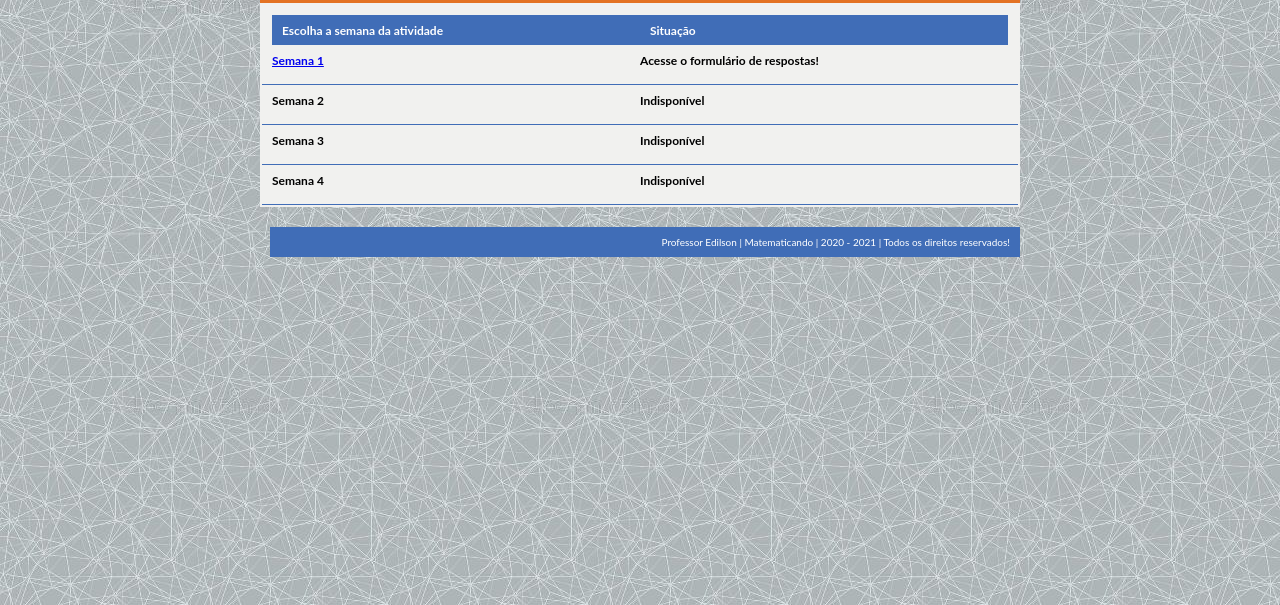
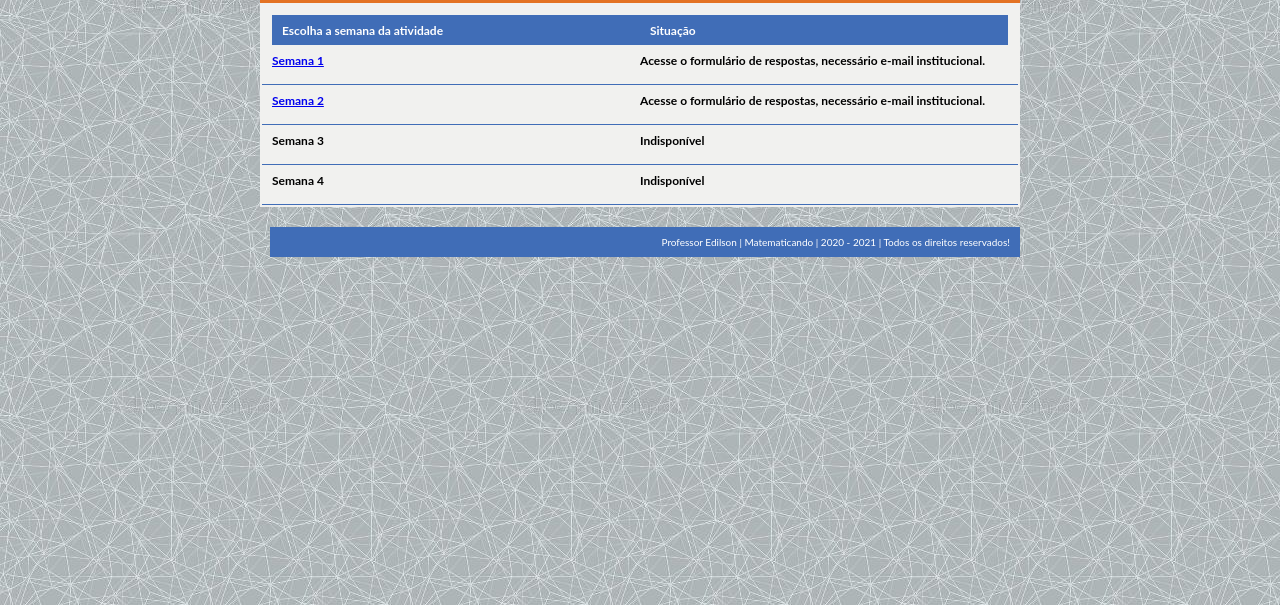
Before and after one commit to edilson-eemao/2nd_ano_emti_a2, a plain HTML site: page ativ_1_bim.html in a window 1280 px wide. Shown: the part 195-800 px from the top of the page. Drawn offline with Linux system fonts and the light colour scheme.

Commit message:
Update ativ_1_bim.html

```diff
--- a/ativ_1_bim.html
+++ b/ativ_1_bim.html
@@ -85,16 +85,16 @@
 					<a href="https://forms.gle/oauik2Z29DLeKRAM7">Semana 1</a>
 				</div>
 				<div>
-					Acesse o formulário de respostas!
+					Acesse o formulário de respostas, necessário e-mail institucional.
 				</div>
 			</div>
 
 			<div class="lista_baixar">		<!-- início dos links -->
 				<div class="links">
-					<a>Semana 2</a>
+					<a href="https://forms.gle/utieEyBaNqswGMQQ9">Semana 2</a>
 				</div>
 				<div>
-					Indisponível
+					Acesse o formulário de respostas, necessário e-mail institucional.
 				</div>
 			</div>
 
```
